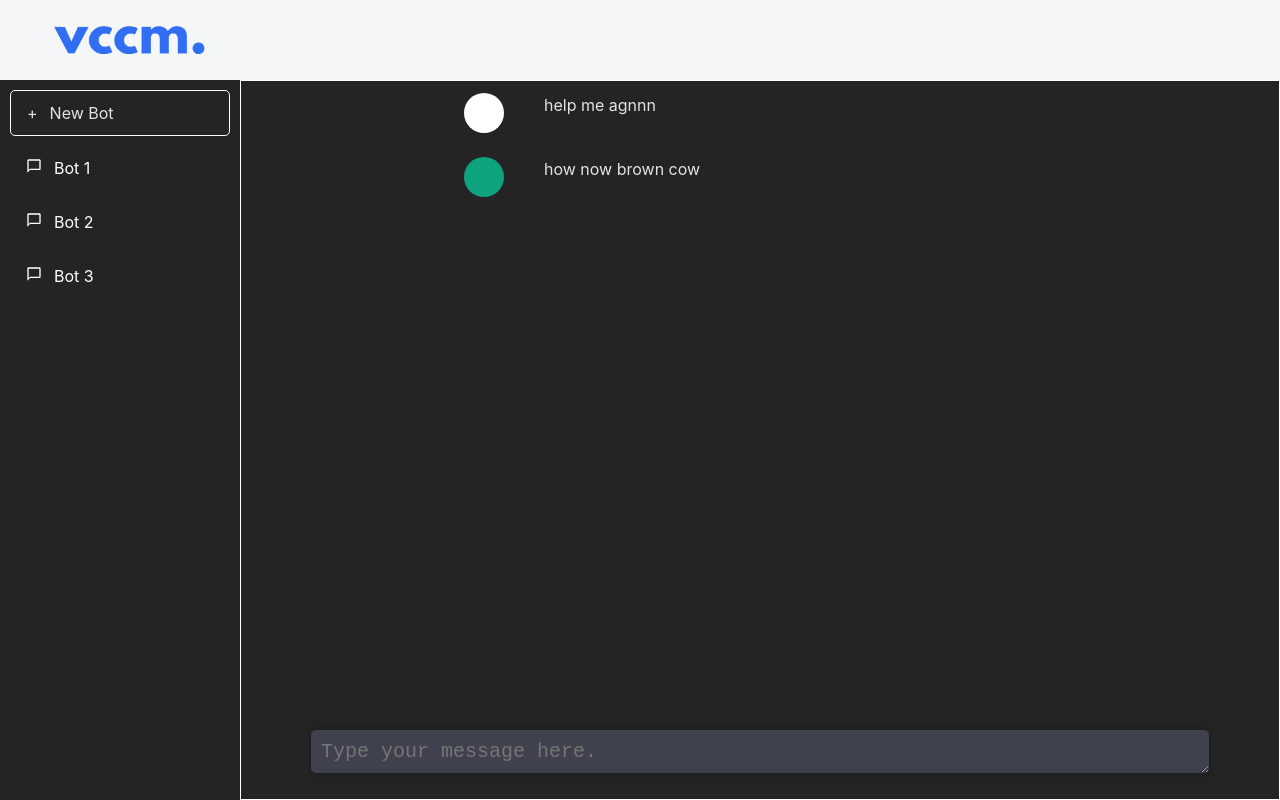
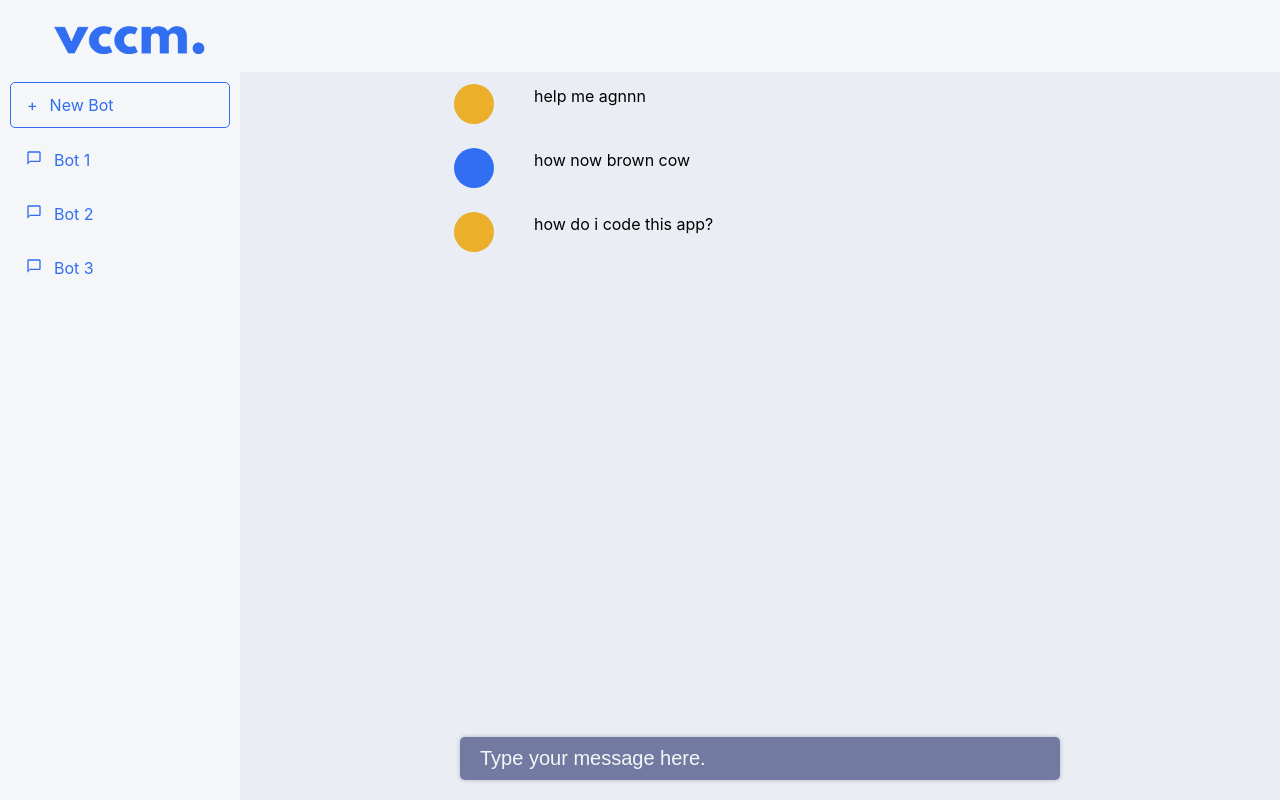
Before and after one commit to vivienherq/lifehack-vccm-2023, a React (Create React App) app: page /chat in a window 1280 px wide. Built offline with nearby package versions, Linux system fonts and the light colour scheme.

Commit message:
chat page

```diff
--- a/src/components/chat/Bot.module.css
+++ b/src/components/chat/Bot.module.css
@@ -6,21 +6,15 @@
   border-radius: 5px;
   text-align: left;
   transition: ease 0.25s all;
-  color: white;
+  color: #316EF1;
   cursor: pointer;
   list-style: none;
+}
+.bot:hover {
+    background-color: rgba(49, 110, 241, 0.158);
 }
 
 .bot span {
   padding-left: 6px;
   padding-right: 12px;
 }
-
-.goal-item {
-  margin: 1rem 0;
-  background: #8b005d;
-  box-shadow: 0 2px 8px rgba(0, 0, 0, 0.26);
-  color: white;
-  padding: 1rem 2rem;
-  cursor: pointer;
-}
--- a/src/components/chat/ChatMessage.module.css
+++ b/src/components/chat/ChatMessage.module.css
@@ -1,5 +1,5 @@
 .chat-message-center {
-    max-width: 640px;
+    max-width: 660px;
     margin-left: auto;
     margin-right: auto;
     display: flex;
@@ -7,17 +7,18 @@
     display: flex;
     padding-left: 24px;
     padding-right: 24px;
+    color: black
   }
 
   .avatar {
-    background: white;
+    background: #ebaf2c;
     border-radius: 50%;
     width: 40px;
     height: 40px;
   }
 
   .avatar-chatgpt {
-      background: #0da37f;
+      background: #316ef1;
       border-radius: 50%;
       width: 40px;
       height: 40px;
--- a/src/components/chat/UploadFileModal.js
+++ b/src/components/chat/UploadFileModal.js
@@ -1,31 +1,10 @@
 import React, { useState, useRef } from "react";
 import Modal from "../ui/Modal";
 import classes from "./UploadFileModal.module.css";
-import styled from "styled-components";
 import JSZip from "jszip";
-
-import { Viewer } from "@react-pdf-viewer/core";
-import { defaultLayoutPlugin } from "@react-pdf-viewer/default-layout";
-import "@react-pdf-viewer/core/lib/styles/index.css";
-import "@react-pdf-viewer/default-layout/lib/styles/index.css";
-import { Worker } from "@react-pdf-viewer/core";
+import userBots from "./Bots.json";
 
 //https://www.spguides.com/upload-file-in-react-js/
-
-const Button = styled.button`
-  padding: 0.5rem 2rem;
-  border: 1px solid #8a2b06;
-  border-radius: 25px;
-  margin-bottom: 1rem;
-  color: #8a2b06;
-  background-color: transparent;
-
-  &:hover {
-    background-color: #5a1a01;
-    border-color: #5a1a01;
-    color: white;
-  }
-`;
 
 const UploadFileModal = (props) => {
   const [data, setData] = useState("Nothing uploaded yet.");
@@ -39,6 +18,7 @@ const UploadFileModal = (props) => {
       e.preventDefault();
       const { target } = e;
       const { files } = target;
+
       if (files.length > 1) {
         console.log("I will only process the first file.");
       }
@@ -52,45 +32,84 @@ const UploadFileModal = (props) => {
         localRes = resolve;
       });
 
-      JSZip.loadAsync(files[0]).then(function (zip) {
-        Object.keys(zip.files).forEach(function (filename) {
+      const filePromises = [];
+      const fileArray = [];
+
+      JSZip.loadAsync(files[0]).then((zip) => {
+        Object.keys(zip.files).forEach((filename) => {
+          const file = zip.files[filename];
+          if (!file.dir) {
+            filePromises.push(file.async("ArrayBuffer"));
+            fileArray.push(file.name);
+          }
           const names = Object.keys(zip.files).filter(
             (fileName) => !zip.files[fileName].dir // Filter out directories
           );
-          setFileNames(names);
-          // console.log(fileNames)
-          zip.files[filename].async("ArrayBuffer").then(function (uint8array) {
-            const decodedData = new TextDecoder("utf-8").decode(uint8array);
-            setData(decodedData);
+          const filteredNames = names.filter((_, index) => index % 2 === 0);
+          setFileNames(filteredNames);
 
-            localRes();
+          // zip.files[filename].async("ArrayBuffer").then((uint8array) => {
+          //   const decodedData = new TextDecoder("utf-8").decode(uint8array);
+          //   setData(decodedData);
+          //   localRes();
+          // });
+        });
+
+        Promise.all(filePromises).then((fileContents) => {
+          const formData = new FormData();
+          fileContents.forEach((content, index) => {
+            formData.append("files[]", new Blob([content]), fileArray[index]);
           });
+
+          // Send the FormData to the backend using an HTTP request
+          // fetch("YOUR_BACKEND_URL", {
+          //   method: "POST",
+          //   body: formData,
+          // })
+          //   .then((response) => response.json())
+          //   .then((responseData) => {
+          //     console.log(responseData);
+          //     // Handle the response from the backend
+          //   })
+          //   .catch((error) => {
+          //     console.error("Upload error", error);
+          //   });
         });
-      });
-
-      promise.then(() => {
-        // Do something after the promise is resolved
       });
     } catch (err) {
       console.error("Upload error", err);
     }
   };
 
+  const user = "vccm";
+  const userBot = userBots.filter((bot) => bot.user === user)[0].bots;
+
+  const [bots, setBots] = useState(userBot);
+
+  const uploadHandler = () => {
+    setBots([
+      ...userBot,
+      { id: 4, name: "name", files: ["file"], chatlog: {} },
+    ])
+  };
+
   return (
     <Modal>
+      <div>
+        <h1>New Bot</h1>
+        <label>
+          Bot Name:{" "}
+          <input
+            name="postTitle"
+            defaultValue="New Bot"
+            className={classes.botname}
+          />
+        </label>
+      </div>
       <div className="App">
         <h2>Upload ZIP file.</h2>
-        <div
-          style={{
-            display: "flex",
-            margin: "0 auto",
-            flexDirection: "column",
-            alignItems: "flex-start",
-            width: "min-content",
-          }}
-        >
+        <div className={classes["upload-zip"]}>
           <div style={{ display: "inline-flex" }}>
-            Upload:&nbsp;
             <input
               type="file"
               name={"upload"}
@@ -99,13 +118,18 @@ const UploadFileModal = (props) => {
             />
           </div>
         </div>
-        <h2>Data:</h2>
-
-        <p> {fileNames}</p>
+        <h3>Uploaded files:</h3>
+        {fileNames.map((name) => (
+          <div key={name}>{name}</div>
+        ))}
+        <br></br>
+        <div className={classes.buttons}>
+          <button className={classes["button-upload"]}>Upload</button>
+          <button className={classes["button-close"]} onClick={props.onClose}>
+            Close
+          </button>
+        </div>
       </div>
-      <button className={classes["button--alt"]} onClick={props.onClose}>
-        Close
-      </button>
     </Modal>
   );
 };
--- a/src/pages/Chat.js
+++ b/src/pages/Chat.js
@@ -3,20 +3,9 @@ import MainNavigation from "../components/ui/MainNavigation";
 import classes from "./Chat.module.css";
 import ChatMessage from "../components/chat/ChatMessage";
 import UploadFileModal from "../components/chat/UploadFileModal";
-import { MdChatBubbleOutline } from "react-icons/md";
-import Bot from "../components/chat/Bot";
 import BotList from "../components/chat/BotList";
 
 const ChatPage = () => {
-  // const [input, setInput] = useState("");
-  // const [chatLog, setChatLog] = useState([]);
-
-  // const handleSubmit = (e) => {
-  //   e.preventDefault();
-  //   setChatLog([...chatLog, { user: "me", message: `${input}` }]);
-  //   setInput("");
-  //   // console.log("submit");
-  // };
 
   // upload files
   const [uploadFile, setUploadFile] = useState(false);
@@ -29,13 +18,37 @@ const ChatPage = () => {
     setUploadFile(false);
   };
 
-  const message = [
+  // add state for input and chat log
+  const [input, setInput] = useState("");
+  const [chatLog, setChatLog] = useState([
     { from: "vccm", message: "help me agnnn" },
     { from: "aibot", message: "how now brown cow" },
-  ];
+    { from: "vccm", message: "how do i code this app?" },
+  ]);
+
+  const handleSubmit = async (e) => {
+    e.preventDefault();
+    let chatLogNew = [...chatLog, { from: "me", message: `${input}` }];
+    setInput("");
+    setChatLog([...chatLogNew])
+    // fetch request to the api combining the chatlog array of messages and sending it as a message to localhost:3000 as a post
+    // const messages = chatLogNew.map((message) => message.message).join("\n")
+    // const response = await fetch("http://localhost:3080", {
+    //   method: "POST",
+    //   headers: {
+    //     "Content-Type": "application/json",
+    //   },
+    //   body: JSON.stringify({
+    //     message: messages,
+    //   }),
+    // });
+    // const data = await response.json();
+    // await setChatLog([...chatLogNew, {user:"aibot", message:`${data.message}`}])
+    console.log("submit");
+  };
 
   return (
-    <>
+    <div className={classes.chatpage}>
       {uploadFile && <UploadFileModal onClose={uploadHandler} />}
       <MainNavigation />
       <div className={classes.chat}>
@@ -48,21 +61,26 @@ const ChatPage = () => {
         </aside>
         <section className={classes.chatbox}>
           <div className={classes["chat-log"]}>
-            <ChatMessage message={message[0]} />
-            <ChatMessage message={message[1]} />
+            {chatLog.map((message, index) => (
+              <ChatMessage key={index} message={message} />
+            ))}
+            {/* <ChatMessage message={message[0]} />
+            <ChatMessage message={message[1]} /> */}
           </div>
           <div className={classes["chat-input-holder"]}>
-            <textarea
-              rows="1"
-              // value={input}
-              // onChange={() => setInput(e.target.value)}
-              className={classes["chat-input-textarea"]}
-              placeholder="Type your message here."
-            ></textarea>
+            <form onSubmit={handleSubmit}>
+              <input
+                rows="1"
+                value={input}
+                onChange={(e) => setInput(e.target.value)}
+                className={classes["chat-input-textarea"]}
+                placeholder="Type your message here."
+              ></input>
+            </form>
           </div>
         </section>
       </div>
-    </>
+    </div>
   );
 };
 
--- a/src/pages/Chat.module.css
+++ b/src/pages/Chat.module.css
@@ -1,15 +1,30 @@
+:root {
+  --login-bg: #f5f6f8;
+  --light-indigo: #727aa1;
+  --mid-indigo: #707fcc;
+  --dull-indigo: #37458c;
+  --indigo: #707fcc;
+  --mustard: #ebaf2c;
+  --ogp-blue: #316ef1;
+}
+
+.chatpage {
+  background-color: #f5f6f8;
+}
+
 .chat {
   display: flex;
   position: absolute;
   bottom: 0;
   right: 0;
   left: 0;
-  height: 90vh;
+  height: 91vh;
 }
 
 .sidemenu {
   width: 240px;
   padding: 10px;
+  background-color: #f5f6f8;
   /* border: 1px solid white; */
   /* height: 90vh; */
   /* background-color: #F4F6F8 */
@@ -17,20 +32,22 @@
 
 .chatbox {
   flex: 1;
-  border: 1px solid white;
+  /* border: 1px solid white; */
   position: relative;
+  background-color: #eaeef4;
 }
 
 .sidemenu-button {
   padding: 10px;
-  border: 1px solid white;
+  border: 1px solid #316ef1;
   border-radius: 5px;
   text-align: left;
   transition: ease 0.25s all;
+  color: #316ef1;
 }
 
 .sidemenu-button:hover {
-  background-color: rgba(255, 255, 255, 0.1);
+  background-color: rgba(49, 110, 241, 0.158);
 }
 
 .sidemenu-button span {
@@ -40,7 +57,7 @@
 
 .sidemenu-bot {
   padding: 10px;
-    margin-top:10px;
+  margin-top: 10px;
   /* border: 1px solid white; */
   /* border-bottom: 1px solid white; */
   border-radius: 5px;
@@ -60,6 +77,7 @@
 .chat-message-chatgpt {
   background-color: rgba(255, 255, 255, 0.1);
 }
+
 .chat-message-center {
   max-width: 640px;
   margin-left: auto;
@@ -99,13 +117,19 @@
 }
 
 .chat-input-textarea {
-  background-color: #40414f;
-  width: 90%;
+  background-color: #727aa1;
+  width: 60%;
   padding: 10px;
+  padding-left: 20px;
   color: white;
   font-size: 1.25em;
   border-radius: 5px;
   border: none;
   outline: none;
-  box-shadow: 0 0 8px rgb(0, 0, 0, 0.25);
+  box-shadow: 0 0 4px rgb(0, 0, 0, 0.25);
+
 }
+
+.chat-input-textarea::placeholder {
+  color: #f5f6f8;
+}
```
Also changed, not shown: src/components/chat/UploadFileModal.module.css (+61 -1 lines). Lines whose indentation alone changed are shown as unchanged.
